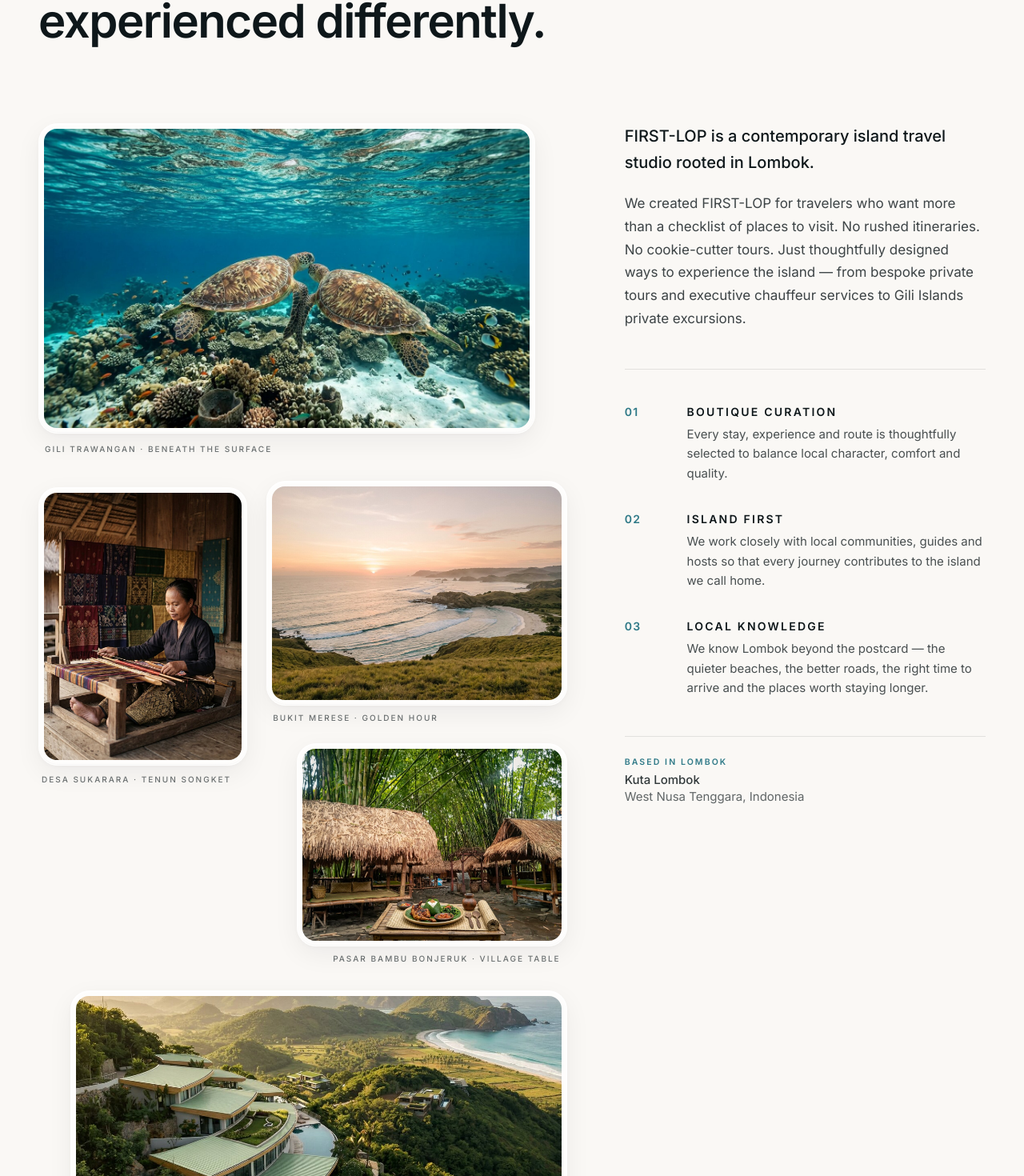
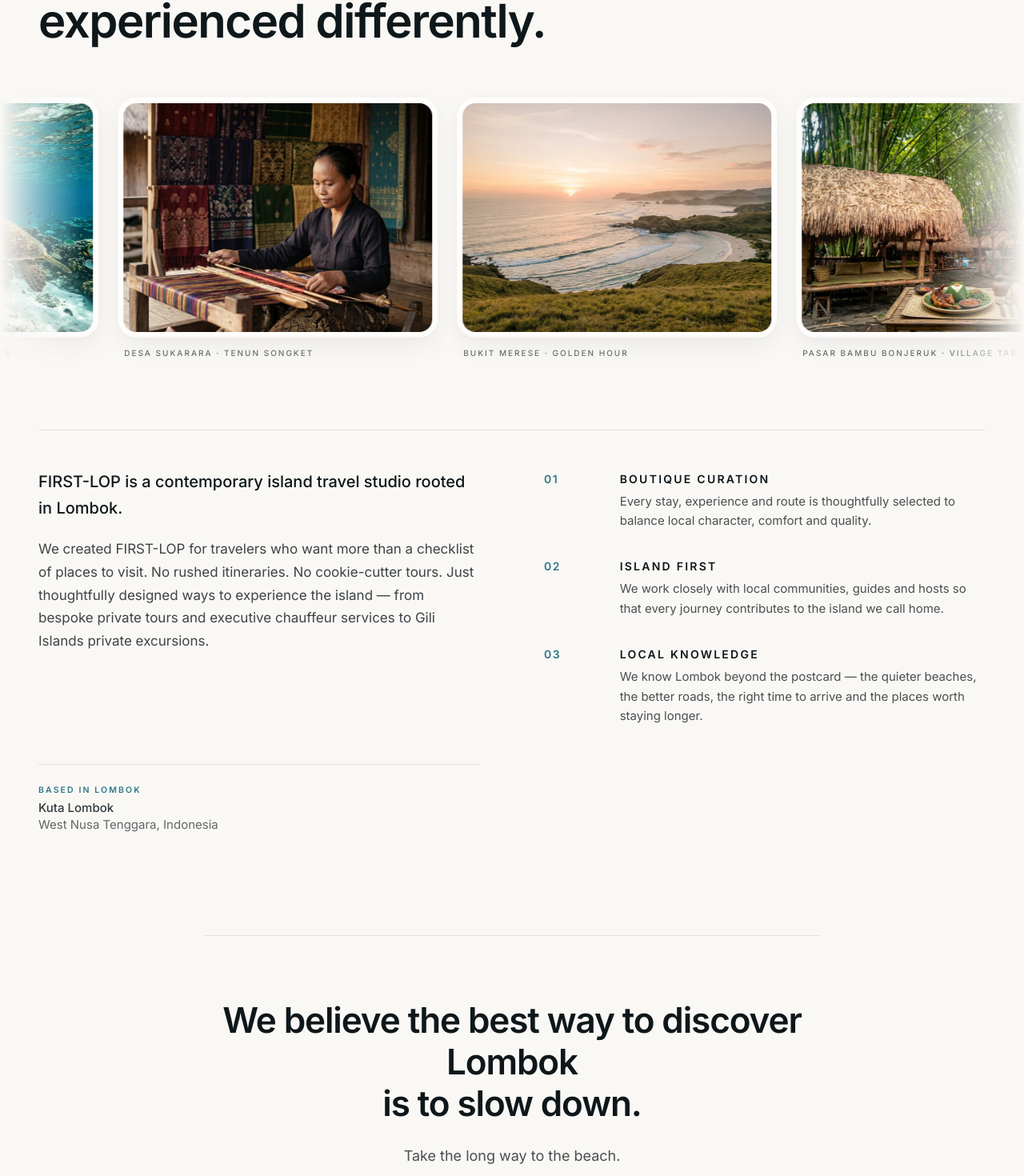
Before and after one commit to sapifysh/travelop, a React (Vite) app: page / in a window 1280 px wide. Shown: the part 7218-8688 px from the top of the page at 80% size. Built offline with nearby package versions, Linux system fonts and the light colour scheme.

Commit message:
feat(about): full-width right-to-left photo marquee, uniform 4:3 glass tiles (#10)
Co-authored-by: sapifysh <dimashidayat259@gmail.com>

```diff
--- a/src/components/About.tsx
+++ b/src/components/About.tsx
@@ -26,6 +26,14 @@
     },
   ];
 
+  const photos = [
+    { src: giliUnderwaterImage, alt: 'Green sea turtles gliding over a coral reef in the clear turquoise water off Gili Trawangan', caption: 'Gili Trawangan · Beneath the Surface' },
+    { src: sukararaWeaverImage, alt: 'Sasak weaver at her wooden loom beneath handwoven songket in Desa Sukarara, Central Lombok', caption: 'Desa Sukarara · Tenun Songket' },
+    { src: bukitMereseImage, alt: 'Sunset over the bays and headlands seen from Bukit Merese, South Lombok', caption: 'Bukit Merese · Golden Hour' },
+    { src: pasarBambuImage, alt: 'Nasi ayam merangkat served beside thatched bamboo huts in the bamboo grove of Pasar Bambu Bonjeruk', caption: 'Pasar Bambu Bonjeruk · Village Table' },
+    { src: tampahHillsImage, alt: 'Golden-hour view over the green hills and turquoise bay of Tampah Hills, South Lombok', caption: 'Tampah Hills · South Lombok' },
+  ];
+
   return (
     <section
       id="about"
@@ -33,7 +41,7 @@
     >
       <div className="max-w-7xl mx-auto px-6 sm:px-10 lg:px-12 relative z-10">
         {/* Section Intro: Large Editorial Headline */}
-        <div className="max-w-3xl mb-16 sm:mb-20 lg:mb-24">
+        <div className="max-w-3xl mb-10 sm:mb-14">
           <h2
             id="about-headline"
             className="font-semibold text-3xl sm:text-5xl lg:text-[58px] text-[#0E171A] tracking-[-0.025em] leading-[1.06]"
@@ -43,96 +51,34 @@
           </h2>
         </div>
 
-        {/* Editorial Composition: Photography Collage + Story */}
-        <div className="grid grid-cols-1 lg:grid-cols-12 gap-10 sm:gap-12 lg:gap-14 xl:gap-18 items-start">
-          {/* LEFT: Editorial Multi-Image Composition with Liquid Glass frames */}
-          <div className="lg:col-span-7 order-1">
-            <div className="relative">
-              {/* Dominant Hero Landscape Anchor */}
-              <div className="w-full lg:w-[94%] relative z-10">
-                <div className="aspect-[16/10] w-full overflow-hidden rounded-3xl border border-white/70 liquid-glass-standard p-1.5 shadow-[0_20px_50px_rgba(14,23,26,0.06)] group">
+      </div>
+
+      {/* Photo marquee: full width, moves right to left, pauses on hover */}
+      <div className="about-marquee relative z-10">
+        <ul className="about-marquee-track">
+          {[...photos, ...photos].map((ph, i) => (
+            <li key={`${ph.caption}-${i}`} aria-hidden={i >= photos.length} className="about-tile">
+              <div className="aspect-[4/3] w-full overflow-hidden rounded-3xl border border-white/70 liquid-glass-standard p-1.5 shadow-[0_16px_45px_rgba(14,23,26,0.07)]">
                 <img
-                    src={giliUnderwaterImage}
-                    alt="Green sea turtles gliding over a coral reef in the clear turquoise water off Gili Trawangan"
-                    className="w-full h-full object-cover object-center rounded-2xl transition-transform duration-700 ease-out group-hover:scale-[1.02]"
+                  src={ph.src}
+                  alt={ph.alt}
+                  className="w-full h-full object-cover object-center rounded-2xl"
                   loading="lazy"
                 />
               </div>
               <p className="text-[10px] uppercase tracking-[0.2em] font-medium text-[#0E171A]/60 mt-3 pl-2">
-                  Gili Trawangan · Beneath the Surface
+                {ph.caption}
               </p>
+            </li>
+          ))}
+        </ul>
       </div>
 
-              {/* SECONDARY TIERS */}
-              <div className="grid grid-cols-12 gap-3.5 sm:gap-6 mt-6 sm:mt-8 items-start">
-                {/* DESA SUKARARA — SASAK WEAVING VILLAGE */}
-                <div className="col-span-5 sm:col-span-5 lg:col-span-5 pt-1 sm:pt-2">
-                  <div className="aspect-[3/4] w-full overflow-hidden rounded-2xl sm:rounded-3xl border border-white/70 liquid-glass-standard p-1.5 shadow-[0_12px_36px_rgba(14,23,26,0.05)] group">
-                    <img
-                      src={sukararaWeaverImage}
-                      alt="Sasak weaver at her wooden loom beneath handwoven songket in Desa Sukarara, Central Lombok"
-                      className="w-full h-full object-cover object-center rounded-xl sm:rounded-2xl transition-transform duration-700 ease-out group-hover:scale-[1.02]"
-                      loading="lazy"
-                    />
-                  </div>
-                  <p className="text-[10px] uppercase tracking-[0.2em] font-medium text-[#0E171A]/60 mt-2.5 pl-1">
-                    Desa Sukarara · Tenun Songket
-                  </p>
-                </div>
-
-                {/* RIGHT COLUMN CLUSTER: BUKIT MERESE & PASAR BAMBU */}
-                <div className="col-span-7 sm:col-span-7 lg:col-span-7 space-y-4 sm:space-y-6">
-                  {/* BUKIT MERESE SUNSET */}
-                  <div className="relative z-10">
-                    <div className="aspect-[4/3] w-full overflow-hidden rounded-2xl sm:rounded-3xl border border-white/70 liquid-glass-standard p-1.5 shadow-[0_16px_45px_rgba(14,23,26,0.08)] group">
-                      <img
-                        src={bukitMereseImage}
-                        alt="Sunset over the bays and headlands seen from Bukit Merese, South Lombok"
-                        className="w-full h-full object-cover object-center rounded-xl sm:rounded-2xl transition-transform duration-700 ease-out group-hover:scale-[1.02]"
-                        loading="lazy"
-                      />
-                    </div>
-                    <p className="text-[10px] uppercase tracking-[0.2em] font-medium text-[#0E171A]/60 mt-2 pl-2">
-                      Bukit Merese · Golden Hour
-                    </p>
-                  </div>
-
-                  {/* PASAR BAMBU BONJERUK */}
-                  <div className="w-full sm:w-[90%] ml-auto relative z-10">
-                    <div className="aspect-[4/3] w-full overflow-hidden rounded-2xl sm:rounded-3xl border border-white/70 liquid-glass-standard p-1.5 shadow-[0_10px_30px_rgba(14,23,26,0.05)] group">
-                      <img
-                        src={pasarBambuImage}
-                        alt="Nasi ayam merangkat served beside thatched bamboo huts in the bamboo grove of Pasar Bambu Bonjeruk"
-                        className="w-full h-full object-cover object-center rounded-xl sm:rounded-2xl transition-transform duration-700 ease-out group-hover:scale-[1.02]"
-                        loading="lazy"
-                      />
-                    </div>
-                    <p className="text-[10px] uppercase tracking-[0.2em] font-medium text-[#0E171A]/60 mt-2 text-right pr-2">
-                      Pasar Bambu Bonjeruk · Village Table
-                    </p>
-                  </div>
-                </div>
-              </div>
-
-              {/* TAMPAH HILLS — SOUTH LOMBOK PANORAMA */}
-              <div className="w-full lg:w-[94%] ml-auto relative z-10 mt-6 sm:mt-8">
-                <div className="aspect-[16/9] w-full overflow-hidden rounded-3xl border border-white/70 liquid-glass-standard p-1.5 shadow-[0_20px_50px_rgba(14,23,26,0.06)] group">
-                  <img
-                    src={tampahHillsImage}
-                    alt="Golden-hour view over the green hills and turquoise bay of Tampah Hills, South Lombok"
-                    className="w-full h-full object-cover object-center rounded-2xl transition-transform duration-700 ease-out group-hover:scale-[1.02]"
-                    loading="lazy"
-                  />
-                </div>
-                <p className="text-[10px] uppercase tracking-[0.2em] font-medium text-[#0E171A]/60 mt-3 text-right pr-2">
-                  Tampah Hills · South Lombok
-                </p>
-              </div>
-            </div>
-          </div>
+      <div className="max-w-7xl mx-auto px-6 sm:px-10 lg:px-12 relative z-10">
+        <div className="mt-12 sm:mt-16 pt-10 sm:pt-12 border-t border-[#0E171A]/10">
 
           {/* RIGHT: Brand Story + Principles + Subtle Base */}
-          <div className="lg:col-span-5 order-2 flex flex-col justify-between pt-2 lg:pt-0">
+          <div className="grid grid-cols-1 lg:grid-cols-2 gap-x-14 xl:gap-x-20">
             {/* Introductory Copy */}
             <div className="max-w-[640px] mb-10 sm:mb-12">
               <p className="text-lg sm:text-[19px] lg:text-[20px] text-[#0E171A] font-medium leading-[1.65] mb-4 sm:mb-5">
@@ -144,7 +90,7 @@
             </div>
 
             {/* Editorial Numbered Principles */}
-            <div className="space-y-6 sm:space-y-8 border-t border-[#0E171A]/10 pt-8 sm:pt-10">
+            <div className="space-y-6 sm:space-y-8 border-t lg:border-t-0 border-[#0E171A]/10 pt-8 sm:pt-10 lg:pt-0">
               {principles.map((item) => (
                 <div
                   key={item.number}
--- a/src/index.css
+++ b/src/index.css
@@ -276,3 +276,28 @@
   .why-marquee { -webkit-mask-image: none; mask-image: none; overflow-x: auto; }
   .why-marquee-track { animation: none; padding-left: 24px; }
 }
+
+/* ABOUT — photo marquee (right to left, same pace as Why book) */
+.about-marquee {
+  overflow: hidden;
+  -webkit-mask-image: linear-gradient(90deg, transparent 0, #000 8%, #000 92%, transparent 100%);
+  mask-image: linear-gradient(90deg, transparent 0, #000 8%, #000 92%, transparent 100%);
+}
+.about-marquee-track {
+  display: flex;
+  width: max-content;
+  padding: 8px 0 24px;
+  animation: about-marquee-rtl 53s linear infinite;
+  will-change: transform;
+}
+.about-marquee:hover .about-marquee-track { animation-play-state: paused; }
+.about-tile { flex: 0 0 auto; width: 280px; margin-right: 16px; list-style: none; }
+@media (min-width: 640px) { .about-tile { width: 400px; margin-right: 24px; } }
+@keyframes about-marquee-rtl {
+  from { transform: translate3d(0, 0, 0); }
+  to { transform: translate3d(-50%, 0, 0); }
+}
+@media (prefers-reduced-motion: reduce) {
+  .about-marquee { -webkit-mask-image: none; mask-image: none; overflow-x: auto; }
+  .about-marquee-track { animation: none; padding-left: 24px; }
+}
```
Lines whose indentation alone changed are shown as unchanged.
